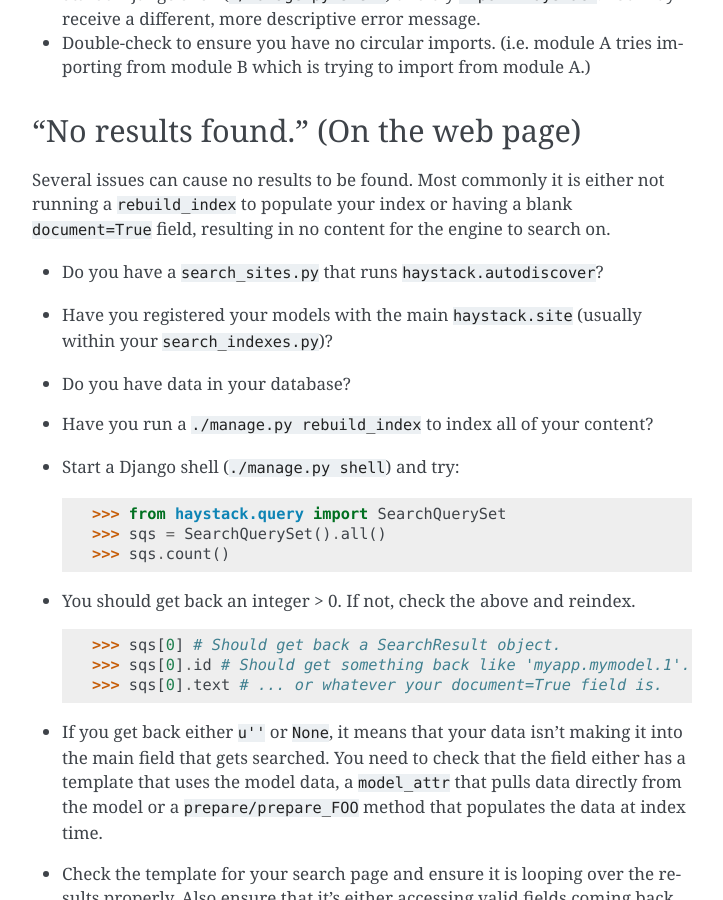
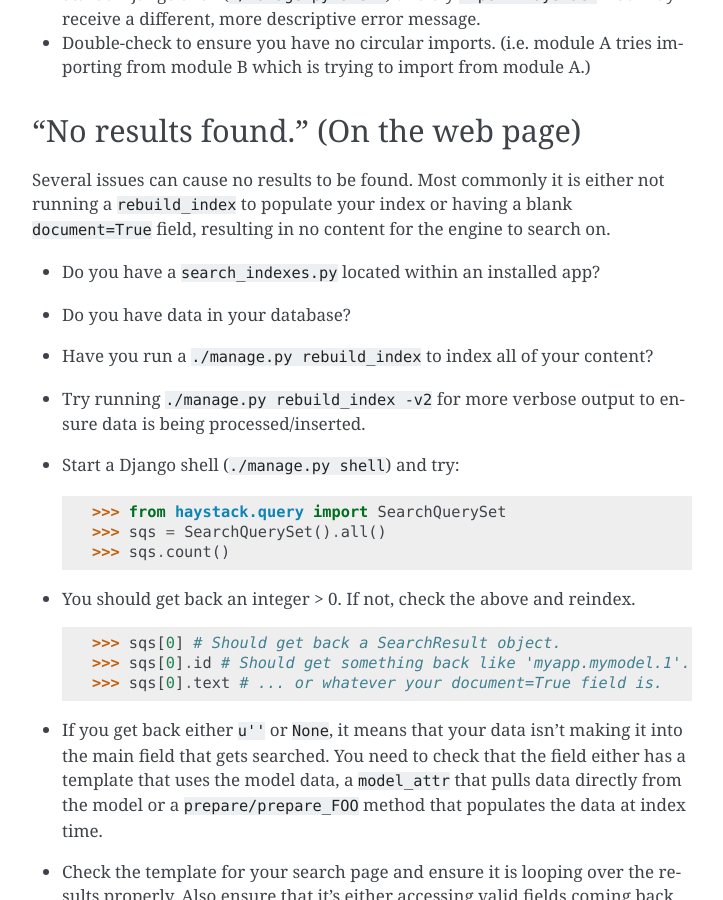
Before and after one commit to django-haystack/django-haystack, a Sphinx documentation site: the page built from docs/debugging.rst, in a window 1280 px wide and 900 px high, scrolled down 608 px. Shown: the whole window, without its empty margins (388-1111 px from the left). Built offline with Sphinx 7.4.7, drawn with Linux system fonts in a browser that asks for light colours.

Commit message:
Fixed the docs on debugging to cover v2. Thanks to eltesttox for the report.

```diff
--- a/docs/debugging.rst
+++ b/docs/debugging.rst
@@ -38,11 +38,11 @@ Several issues can cause no results to be found. Most commonly it is either
 not running a ``rebuild_index`` to populate your index or having a blank
 ``document=True`` field, resulting in no content for the engine to search on.
 
-* Do you have a ``search_sites.py`` that runs ``haystack.autodiscover``?
-* Have you registered your models with the main ``haystack.site`` (usually
-  within your ``search_indexes.py``)?
+* Do you have a ``search_indexes.py`` located within an installed app?
 * Do you have data in your database?
 * Have you run a ``./manage.py rebuild_index`` to index all of your content?
+* Try running ``./manage.py rebuild_index -v2`` for more verbose output to
+  ensure data is being processed/inserted.
 * Start a Django shell (``./manage.py shell``) and try::
 
   >>> from haystack.query import SearchQuerySet
```
